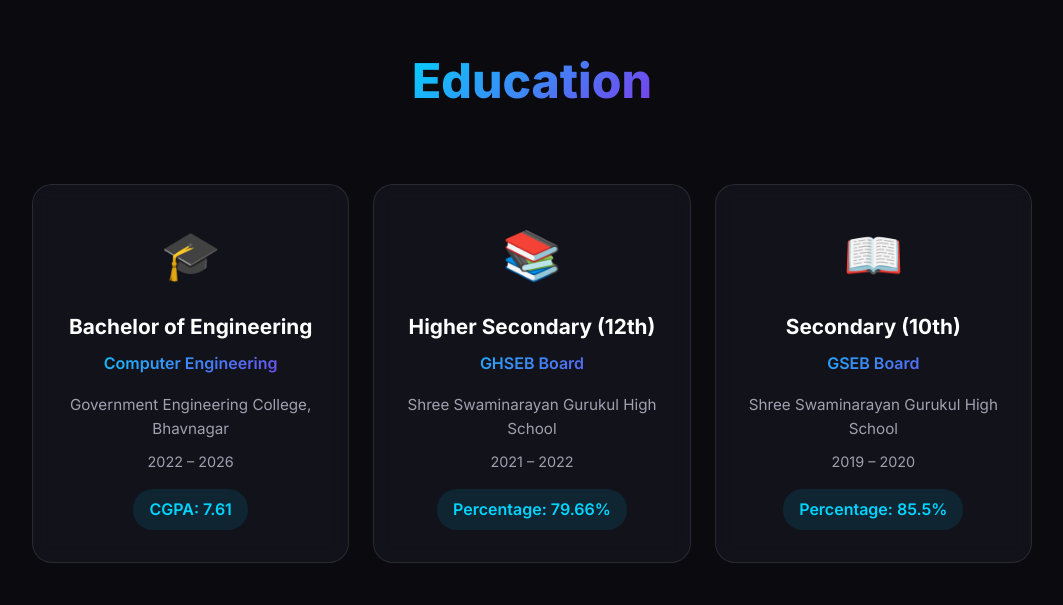
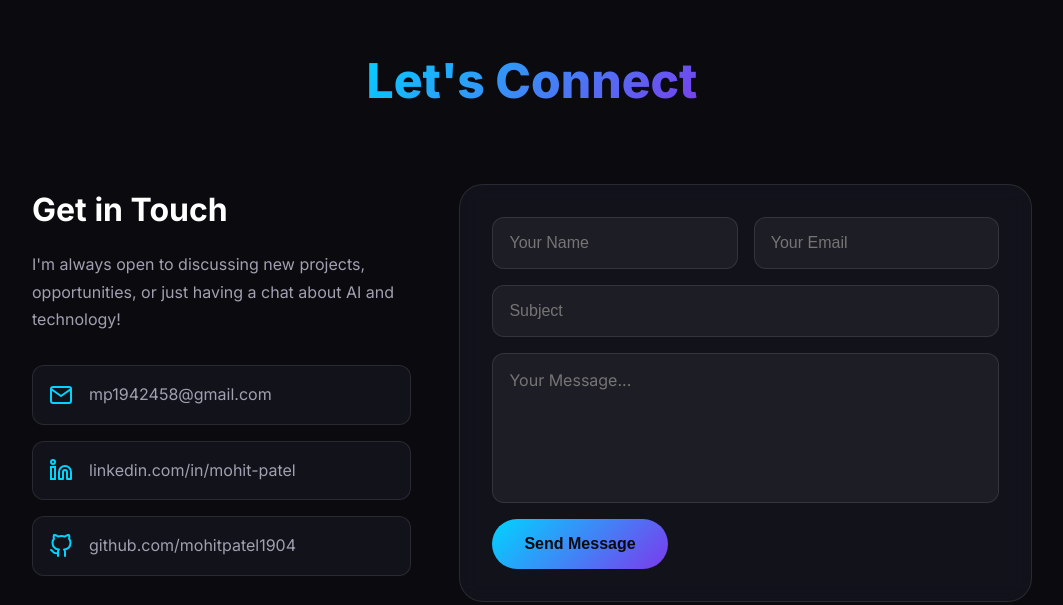
Before and after one commit to mohitpatel1904/portfolio_website, a plain HTML site: page index.html in a window 1280 px wide. Shown: the part 5840-6445 px from the top of the page, without its empty margins (108-1171 px from the left). Drawn offline with nearby package versions, Linux system fonts and the light colour scheme.

Commit message:
Remove education section and demo buttons

```diff
--- a/index.html
+++ b/index.html
@@ -402,7 +402,7 @@
               </div>
               <div class="action">
                 <button onclick="window.open('https://github.com/mohitpatel1904/RAG_PROJECT', '_blank')">GitHub</button>
-                <button>Demo</button>
+
               </div>
             </div>
           </div>
@@ -432,7 +432,7 @@
               <div class="action">
                 <button
                   onclick="window.open('https://github.com/mohitpatel1904/unsplash_illustration_img_scraper', '_blank')">GitHub</button>
-                <button>Demo</button>
+
               </div>
             </div>
           </div>
@@ -462,7 +462,7 @@
               <div class="action">
                 <button
                   onclick="window.open('https://github.com/mohitpatel1904/Selenium-Experience', '_blank')">GitHub</button>
-                <button>Demo</button>
+
               </div>
             </div>
           </div>
@@ -490,7 +490,7 @@
               <div class="action">
                 <button
                   onclick="window.open('https://github.com/mohitpatel1904/acmegrad_project', '_blank')">GitHub</button>
-                <button>Demo</button>
+
               </div>
             </div>
           </div>
@@ -521,7 +521,7 @@
               <div class="action">
                 <button
                   onclick="window.open('https://github.com/mohitpatel1904/acmegrad_project', '_blank')">GitHub</button>
-                <button>Demo</button>
+
               </div>
             </div>
           </div>
@@ -530,44 +530,6 @@
     </div>
   </section>
 
-  <section id="education" class="education">
-    <div class="container">
-      <div class="content">
-        <h1 data-aos="zoom-in-down" data-aos-delay="300" class="title">
-          Education
-        </h1>
-
-        <div class="education-cards">
-          <div data-aos="fade-up" data-aos-delay="300" class="edu-card">
-            <div class="edu-icon">🎓</div>
-            <h2>Bachelor of Engineering</h2>
-            <h3>Computer Engineering</h3>
-            <p class="institution">Government Engineering College, Bhavnagar</p>
-            <p class="year">2022 – 2026</p>
-            <p class="grade">CGPA: 7.61</p>
-          </div>
-
-          <div data-aos="fade-up" data-aos-delay="400" class="edu-card">
-            <div class="edu-icon">📚</div>
-            <h2>Higher Secondary (12th)</h2>
-            <h3>GHSEB Board</h3>
-            <p class="institution">Shree Swaminarayan Gurukul High School</p>
-            <p class="year">2021 – 2022</p>
-            <p class="grade">Percentage: 79.66%</p>
-          </div>
-
-          <div data-aos="fade-up" data-aos-delay="500" class="edu-card">
-            <div class="edu-icon">📖</div>
-            <h2>Secondary (10th)</h2>
-            <h3>GSEB Board</h3>
-            <p class="institution">Shree Swaminarayan Gurukul High School</p>
-            <p class="year">2019 – 2020</p>
-            <p class="grade">Percentage: 85.5%</p>
-          </div>
-        </div>
-      </div>
-    </div>
-  </section>
 
   <section id="contact" class="contact">
     <div class="container">
```
